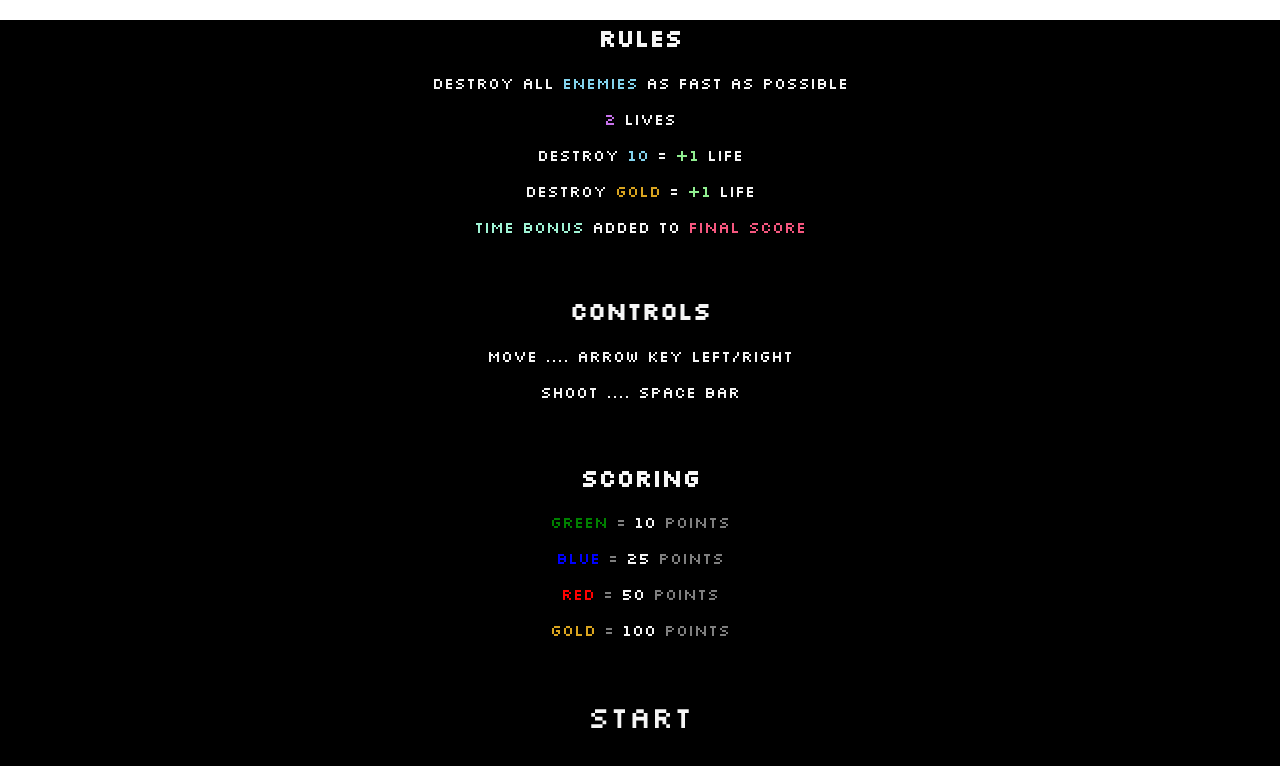
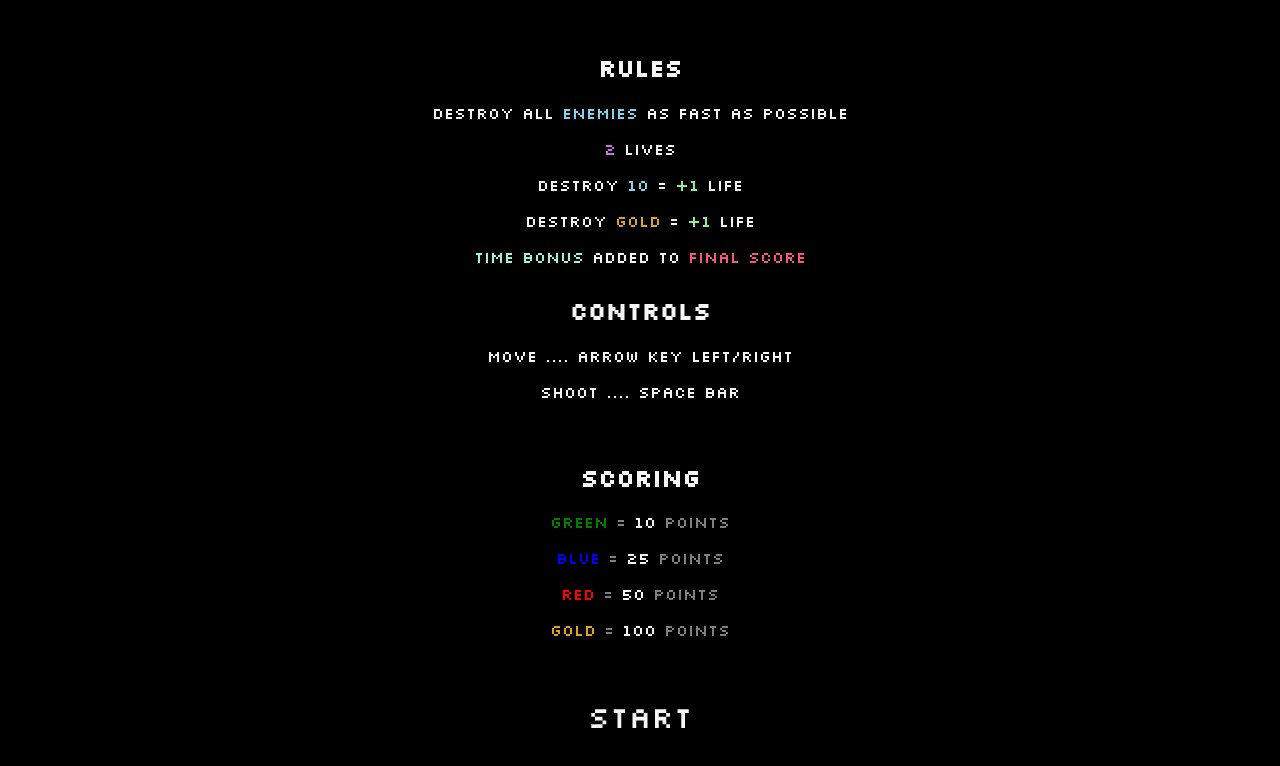
Before and after one commit to AdamMattheis/Milestone-1, a plain HTML site: page index.html in a window 1280 px wide. Both pictures are taken after a click on the button "PLAY". Drawn offline with Linux system fonts and the light colour scheme.

Commit message:
fix white bar at top of page2

```diff
--- a/style.css
+++ b/style.css
@@ -1,3 +1,8 @@
+html{
+    margin: 0;
+    background-color: black;
+}
+
 body{
     margin: 0;
 }
@@ -40,25 +45,29 @@ body{
 .page2{
     background-color: black;
     color: whitesmoke;
-    display:inline-block;
+    display: block;
     text-align: center;
     height:100vh;
     width:100vw;
+    top: 0;
 }
 
 .page2rules{
+    top: 4%;
+    background-color: black;
     position: relative;
-    top: 0.3%;
     font-family: 'Silkscreen';
 }
 
 .page2controls{
+    background-color: black;
     position: relative;
     top: 5%;
     font-family: 'Silkscreen';
 }
 
 .page2scoring{
+    background-color: black;
     position: relative;
     top: 10%;
     font-family: 'Silkscreen';
```
